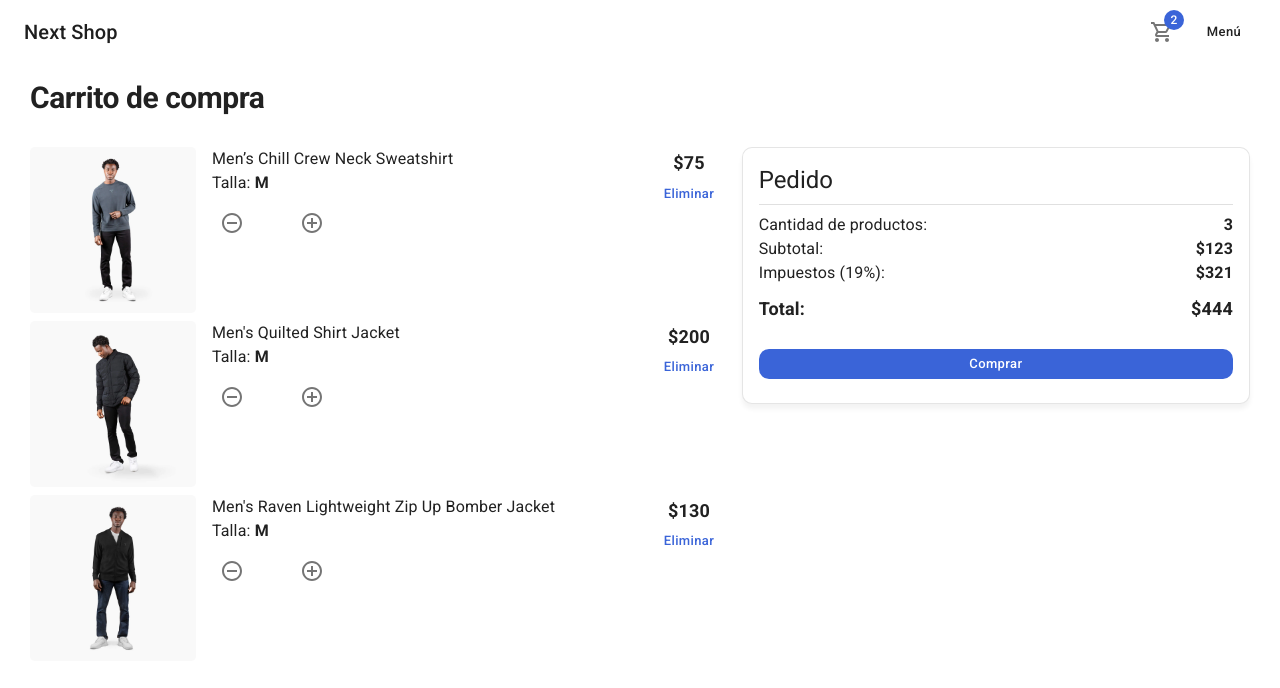
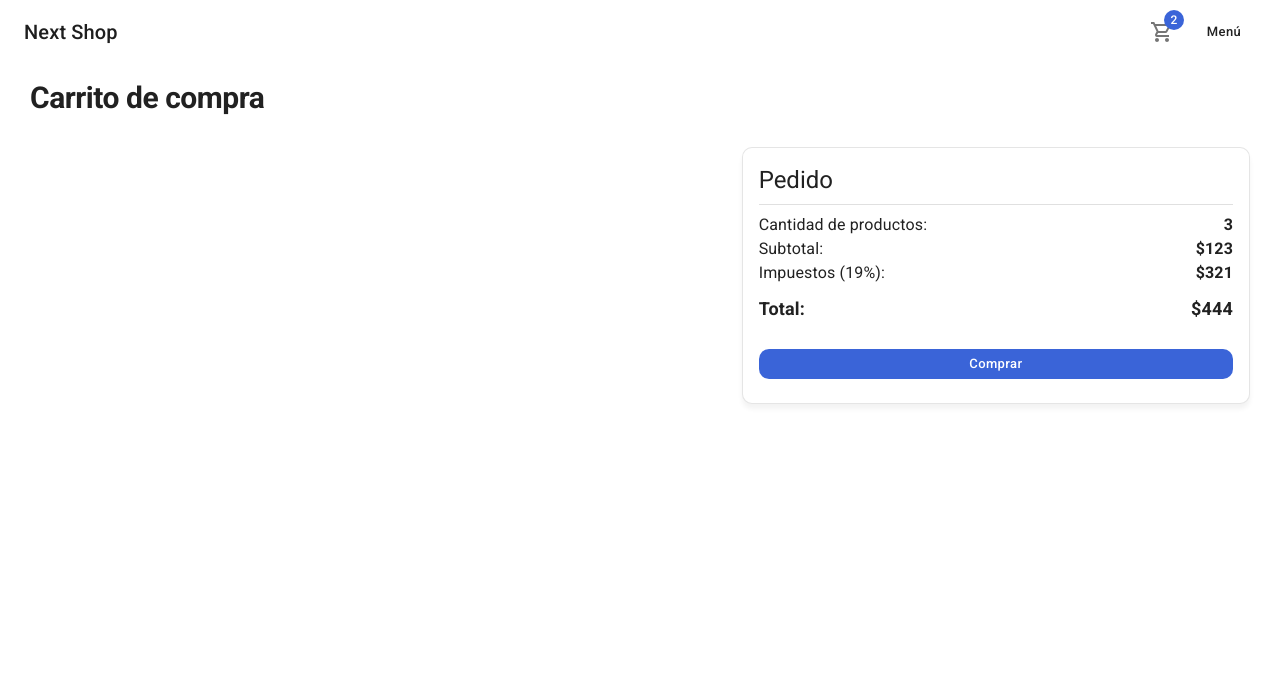
Before and after one commit to sebastian-asm/next-shop, a Next.js app: page /cart in a window 1280 px wide. Shown: the top 688 px of the page. Built offline with nearby package versions, Linux system fonts and the light colour scheme.

Commit message:
actualizando cantidades de los productos en carrito

```diff
--- a/components/cart/CartList.tsx
+++ b/components/cart/CartList.tsx
@@ -1,4 +1,4 @@
-import { FC } from 'react';
+import { FC, useContext } from 'react';
 import NextLink from 'next/link';
 
 import Box from '@mui/material/Box';
@@ -9,30 +9,37 @@
 import Link from '@mui/material/Link';
 import Typography from '@mui/material/Typography';
 
-import { initialData } from '../../database/products';
+import { CartContext } from '../../context';
+import { ICartProduct } from '../../interfaces';
 import { ItemCounter } from '../ui';
-
-const productsInCart = [
-  initialData.products[0],
-  initialData.products[1],
-  initialData.products[2],
-];
 
 interface Props {
   editable?: boolean;
 }
 
 export const CartList: FC<Props> = ({ editable = false }) => {
+  const { cart, updateCartQuantity } = useContext(CartContext);
+
+  const onUpdateCartQuantity = (product: ICartProduct, newQuantity: number) => {
+    product.quantity = newQuantity;
+    updateCartQuantity(product);
+  };
+
   return (
     <>
-      {productsInCart.map((product) => (
-        <Grid container key={product.slug} spacing={2} sx={{ mb: 1 }}>
+      {cart.map((product) => (
+        <Grid
+          container
+          key={product.slug + product.size}
+          spacing={2}
+          sx={{ mb: 1 }}
+        >
           <Grid item xs={3}>
-            <NextLink href="/product/slug" legacyBehavior passHref>
+            <NextLink href={`/product/${product.slug}`} legacyBehavior passHref>
               <Link>
                 <CardActionArea>
                   <CardMedia
-                    image={`/products/${product.images[0]}`}
+                    image={`/products/${product.images}`}
                     component="img"
                     sx={{ borderRadius: '5px' }}
                   />
@@ -45,9 +52,21 @@
             <Box display="flex" flexDirection="column">
               <Typography variant="body1">{product.title}</Typography>
               <Typography variant="body1" sx={{ mb: 1 }}>
-                Talla: <strong>M</strong>
+                Talla: <strong>{product.size}</strong>
               </Typography>
-              {editable ? <ItemCounter /> : <Typography>3 items</Typography>}
+              {editable ? (
+                <ItemCounter
+                  currentValue={product.quantity}
+                  updatedQuantity={(quantity) =>
+                    onUpdateCartQuantity(product, quantity)
+                  }
+                />
+              ) : (
+                <Typography>
+                  {product.quantity}{' '}
+                  {product.quantity > 1 ? 'productos' : 'producto'}
+                </Typography>
+              )}
             </Box>
           </Grid>
 
--- a/components/ui/ItemCounter.tsx
+++ b/components/ui/ItemCounter.tsx
@@ -9,13 +9,13 @@
 
 interface Props {
   currentValue: number;
-  maxValue: number;
+  maxValue?: number;
   updatedQuantity: (newValue: number) => void;
 }
 
 export const ItemCounter: FC<Props> = ({
   currentValue,
-  maxValue,
+  maxValue = 5,
   updatedQuantity,
 }) => {
   const addOrRemove = (value: number) => {
--- a/context/cart/CartContext.ts
+++ b/context/cart/CartContext.ts
@@ -5,6 +5,7 @@
 interface ContextProps {
   cart: ICartProduct[];
   addProductToCart: (product: ICartProduct) => void;
+  updateCartQuantity: (product: ICartProduct) => void;
 }
 
 export const CartContext = createContext({} as ContextProps);
--- a/context/cart/CartProvider.tsx
+++ b/context/cart/CartProvider.tsx
@@ -82,8 +82,17 @@
     });
   };
 
+  const updateCartQuantity = (product: ICartProduct) => {
+    dispatch({
+      type: '[Cart] - Update quantity',
+      payload: product,
+    });
+  };
+
   return (
-    <CartContext.Provider value={{ ...state, addProductToCart }}>
+    <CartContext.Provider
+      value={{ ...state, addProductToCart, updateCartQuantity }}
+    >
       {children}
     </CartContext.Provider>
   );
--- a/context/cart/cartReducer.ts
+++ b/context/cart/cartReducer.ts
@@ -3,7 +3,8 @@
 
 type CartActionType =
   | { type: '[Cart] - Load cart'; payload: ICartProduct[] }
-  | { type: '[Cart] - Add product'; payload: ICartProduct[] };
+  | { type: '[Cart] - Add product'; payload: ICartProduct[] }
+  | { type: '[Cart] - Update quantity'; payload: ICartProduct };
 
 export const cartReducer = (
   state: CartState,
@@ -20,6 +21,16 @@
         ...state,
         cart: [...action.payload],
       };
+    case '[Cart] - Update quantity':
+      return {
+        ...state,
+        cart: state.cart.map((product) => {
+          if (product._id !== action.payload._id) return product;
+          if (product.size !== action.payload.size) return product;
+          // devolviendo el producto actualizado con la cantidad
+          return action.payload;
+        }),
+      };
 
     default:
       return state;
```
